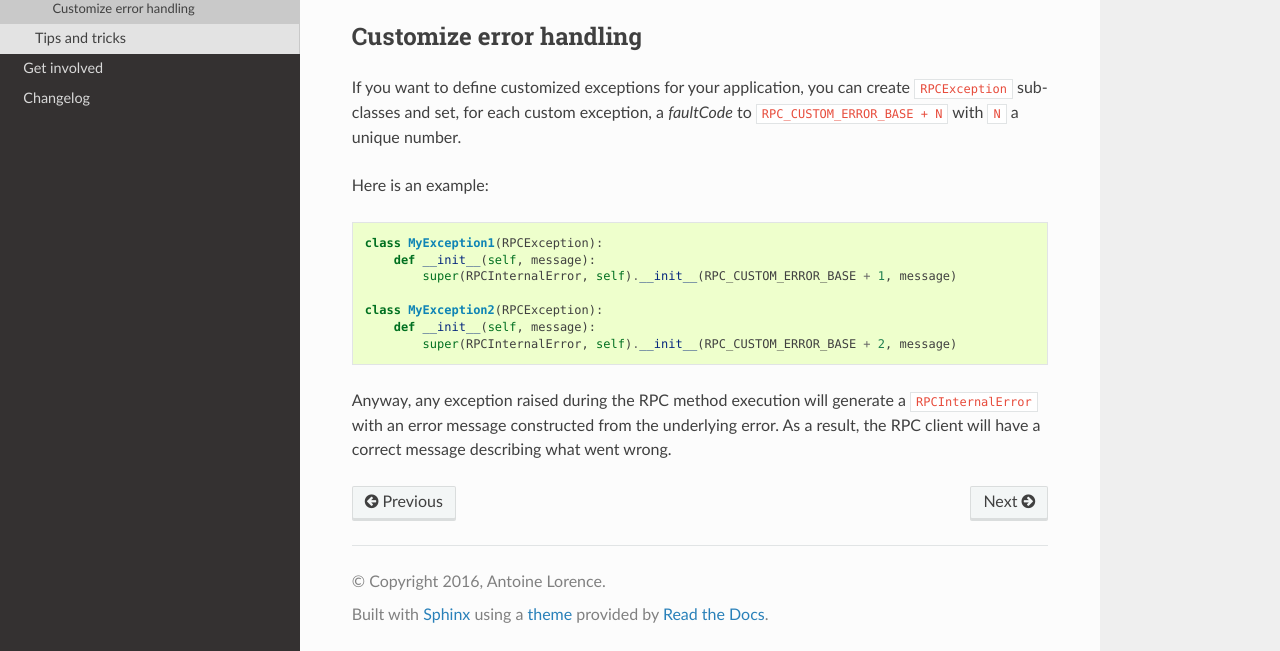
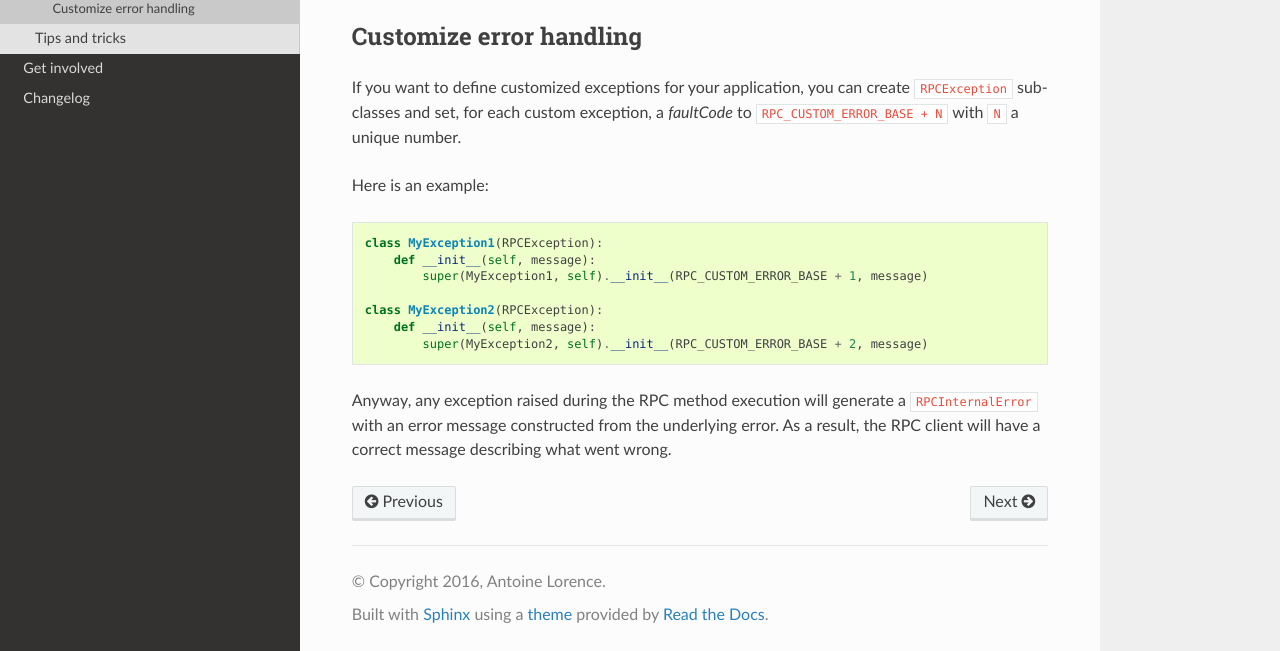
Before and after one commit to alorence/django-modern-rpc, a Sphinx documentation site: the page built from docs/source/advanced/error_handling.rst, in a window 1280 px wide and 1019 px high, cut to the strip 368-1019 px from the top of the window. Built offline with Sphinx 7.4.7 and the Read the Docs theme 2.0.0, drawn with Linux system fonts in a browser that asks for light colours; the version number could not be read and is left out.

Commit message:
Fixed error in doc code sample

```diff
--- a/docs/source/advanced/error_handling.rst
+++ b/docs/source/advanced/error_handling.rst
@@ -24,11 +24,11 @@ Here is an example:
 
    class MyException1(RPCException):
        def __init__(self, message):
-           super(RPCInternalError, self).__init__(RPC_CUSTOM_ERROR_BASE + 1, message)
+           super(MyException1, self).__init__(RPC_CUSTOM_ERROR_BASE + 1, message)
 
    class MyException2(RPCException):
        def __init__(self, message):
-           super(RPCInternalError, self).__init__(RPC_CUSTOM_ERROR_BASE + 2, message)
+           super(MyException2, self).__init__(RPC_CUSTOM_ERROR_BASE + 2, message)
 
 Anyway, any exception raised during the RPC method execution will generate a ``RPCInternalError`` with an error message
 constructed from the underlying error. As a result, the RPC client will have a correct message describing what went
```
